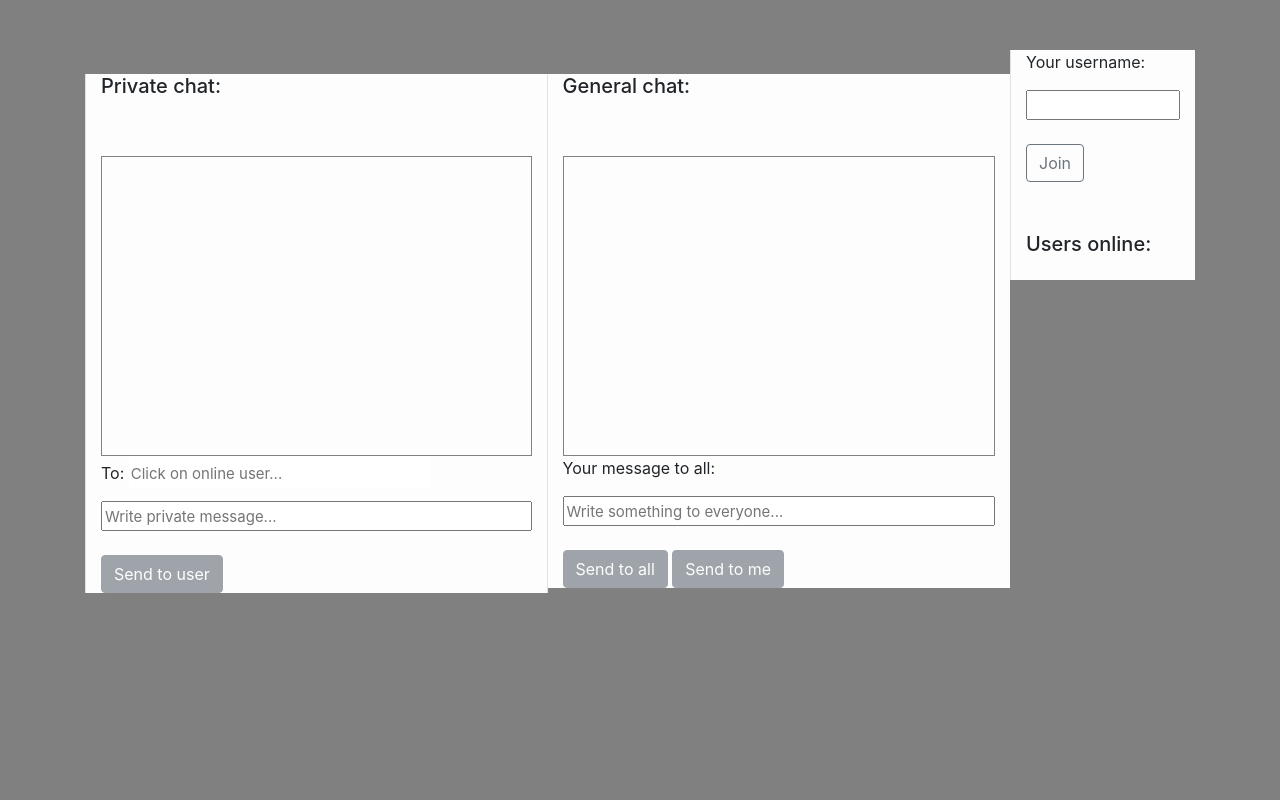
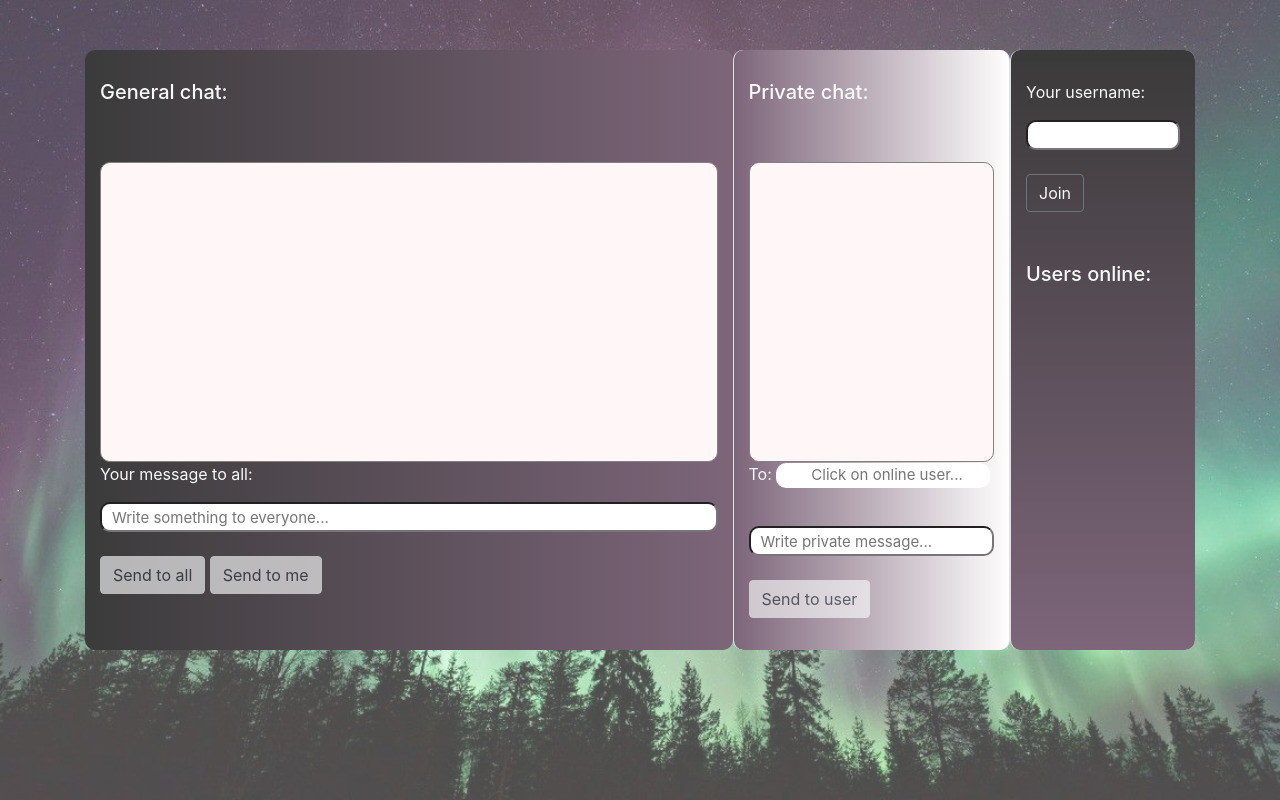
Before and after one commit to MichaelaHarinova/chatroom-exercise, a website: page client/index.html in a window 1280 px wide. Drawn offline with nearby package versions, Linux system fonts and the light colour scheme; no server answers.

Commit message:
final version

```diff
--- a/client/index.html
+++ b/client/index.html
@@ -7,37 +7,40 @@
           integrity="sha384-TX8t27EcRE3e/ihU7zmQxVncDAy5uIKz4rEkgIXeMed4M0jlfIDPvg6uqKI2xXr2" crossorigin="anonymous">
     <title>Chatroom</title>
 </head>
-<body class="body">
-<div class="container">
-<div class="output col-sm-2 col-md-2 border-left ">
+<body class="body ">
+<div class="container ">
+    <div class="output col-sm-2 col-md-2 border-left logIn text-light ">
         <label class="form-group" for="username">Your username:</label>
         <input class="card-group" type="text" name="username" id="username">
         <br>
-    <button class="btn btn-outline-secondary" type="button" name="join" id="join">Join</button>
+        <button class="btn btn-outline-secondary text-light" type="button" name="join" id="join">Join</button>
         <br>
         <h5 class="usersOnline">Users online:</h5>
         <ul id="userList" class="list"></ul>
     </div>
+    <div class="output col-sm-3 col-md-3 border-right border-left privateChat text-light">
+        <h5>Private chat:</h5>
+        <div class="output textArea scroll" id="privateMsg"></div>
+        <label class="form-group" for="receiverName">To:</label>
+        <input class="userPrivate" type="text" name="receiver" id="receiverName" readonly
+               placeholder="Click on online user...">
+        <input type="hidden" id="receiverID">
+        <label class="form-group" for="privateMessage"></label>
+        <input class="card-group" type="text" name="privateMessage" id="privateMessage"
+               placeholder="Write private message...">
         <br>
-<div class="output col-sm-5 col-md-5">
+        <button class="btn btn-light text-dark" type="button" name="send" id="send" disabled="disabled">Send to user</button>
+    </div>
+    <div class="output col-sm-7 col-md-7  chatDiv text-light">
         <h5>General chat:</h5>
         <div class="output textArea scroll" id="target"></div>
         <label class="form-group" for="content">Your message to all:</label>
         <input class="card-group " type="text" name="content" id="content" placeholder="Write something to everyone...">
         <br>
-    <button class="btn btn-secondary" type="button" name="sendAll" id="sendAll" disabled="disabled">Send to all</button>
-    <button class="btn btn-secondary" type="button" name="sendMe" id="sendMe" disabled="disabled">Send to me</button>
-</div>
-<div class="output col-sm-5 col-md-5 border-right border-left">
-    <h5>Private chat:</h5>
-    <div class="output textArea scroll" id="privateMsg"></div>
-    <label class="form-group" for="receiverName">To:</label>
-    <input class="userPrivate" type="text" name="receiver" id="receiverName" readonly placeholder="Click on online user...">
-    <input type="hidden" id="receiverID">
-    <label class="form-group" for="privateMessage"></label>
-    <input class="card-group" type="text" name="privateMessage" id="privateMessage" placeholder="Write private message...">
-    <br>
-    <button class="btn btn-secondary" type="button" name="send" id="send" disabled="disabled">Send to user</button>
+        <button class="btn btn-light text-dark" type="button" name="sendAll" id="sendAll" disabled="disabled">Send to all
+        </button>
+        <button class="btn btn-light text-dark" type="button" name="sendMe" id="sendMe" disabled="disabled">Send to me
+        </button>
     </div>
 </div>
 </body>
--- a/client/script.js
+++ b/client/script.js
@@ -30,7 +30,7 @@ sock.on('join', (allUsers) => {
     userList.innerHTML = '';
     for (const user of allUsers) {
       //  console.log("test");
-        userList.innerHTML += `<br><ul><li class="list">online <p class="p" id="${user.id}">${user.username}</p></li></ul>`;
+        userList.innerHTML += `<br><ul><li>online <p class="p" id="${user.id}">${user.username}</p></li></ul>`;
         setTimeout(() => {
             document.getElementById(user.id).addEventListener("click", () => {
                 document.getElementById("receiverName").value = user.username;
@@ -60,7 +60,7 @@ target = document.getElementById("target")
 sock.on('displayMessage', (data) => {
     console.log(data);
     document.getElementById('content').value = '';
-    target.innerHTML += '<marquee scrollamount="4" scrolldelay="8" ><p class="p"><span class="username">' + data.user  + '</span> -> ' + data.message + '</marquee><br> ';
+    target.innerHTML += '<marquee scrollamount="4" scrolldelay="8" ><p class="messageGeneral"><span class="username">' + data.user  + '</span> -> ' + data.message + '</marquee><br> ';
     document.getElementById("target").scrollTop = document.getElementById("target").scrollHeight
 });
 
@@ -73,7 +73,7 @@ document.getElementById("send").addEventListener("click", () => {
     let receiverName = document.getElementById("receiverName").value;
 
     document.getElementById('privateMessage').value = '';
-    privateMsg.innerHTML += '<p class="textBreak"><strong>' + username + ' -> ' + receiverName + '</strong>: ' + message + '</p><br>';
+    privateMsg.innerHTML += '<p class="textBreak "><span class="username">' + 'you </span> -> <span class="message">' + receiverName + '</span>: ' + message + '</p><br>';
     sock.emit('private', ({username: username, receiver: receiver,receiverName: receiverName, message: message}));
 });
 
@@ -82,7 +82,7 @@ sock.on("private", (data) => {
     // console.log(data);
     if(sock.id === data.receiver){
         document.getElementById('privateMessage').value = '';
-        privateMsg.innerHTML += '<p class="textBreak"><strong>' + data.username + ' -> </strong>: ' + data.message + '</p>';
+        privateMsg.innerHTML += '<p class="textBreak"><span class="username">' + data.username + '</span> -> <span class="message"> you </span>: ' + data.message + '</p>';
     }
     document.getElementById("privateMsg").scrollTop = document.getElementById("privateMsg").scrollHeight
 });
--- a/client/style.css
+++ b/client/style.css
@@ -1,21 +1,23 @@
 .body{
-    background-color: grey;
+    background-image: linear-gradient( rgba(255, 255, 255, 0.3), rgba(255, 255, 255, 0.3)),url("img/539321.jpg");
+    background-repeat: no-repeat;
+    background-attachment: fixed;
+    background-size: cover;
 }
 
 .output {
     margin-top: 50px;
-    height: 100%;
+    padding: 30px 0 0 30px;
+    height: 600px;
     float: right;
-    background-color: #fdfdfd;
+    background-color: #fff7f7;
+    border-radius: 10px;
 }
 
 .username {
     color: darkgreen;
-    font-size: 20px;
-}
-
-.list {
-    float: right;
+    font-size: 15px;
+    font-weight: bold;
 }
 
 ul {
@@ -26,7 +28,7 @@ ul {
 
 .p {
     font-size: 20px;
-    color: dimgrey;
+    color: #bedec3;
     cursor: pointer;
 }
 
@@ -35,21 +37,30 @@ ul {
     overflow: auto;
     width: 100%;
     height: 300px;
+    border-radius: 10px;
 }
 
 .userPrivate {
     color: mediumseagreen;
     border-style: none;
-    font-size: 20px;
-    width:70%;
+    outline: none;
+    font-size: 15px;
+    width:87%;
+    text-align: center;
 }
 
 input::placeholder {
     font-size: 15px;
+    border-radius: 10px;
+    outline: none;
+    padding-left:5px;
 }
 
 input{
     width: 100%;
+    border-radius: 10px;
+    outline: none;
+    padding-left:5px;
 }
 
 .scroll::-webkit-scrollbar {
@@ -68,12 +79,31 @@ input{
 
 .textBreak {
     overflow-wrap: break-word;
+    color:dimgrey;
+    padding-left:5px;
 }
 
 .usersOnline {
     margin-top: 50px;
 }
 .logIn{
-    margin:20px;
-    float:right;
+    background-image: linear-gradient( rgba(9, 10, 10, 0.8), rgb(125, 101, 122));
+    border-radius: 10px;
 }
+.privateChat{
+    background-image: linear-gradient(to left, rgba(255, 255, 255, 0.8), rgb(125, 101, 122));
+    border-radius: 10px;
+}
+.chatDiv{
+    background-image:linear-gradient(to right, rgb(59, 59, 59), rgb(125, 101, 122)) !important;
+    border-radius: 10px;
+}
+.message{
+    color:rebeccapurple;
+    font-size: 15px;
+    font-weight: bold;
+}
+.messageGeneral{
+    color:dimgrey;
+    font-size: 15px;
+}
```
Also changed, not shown: client/img/539321.jpg (added). Lines whose indentation alone changed are shown as unchanged.
